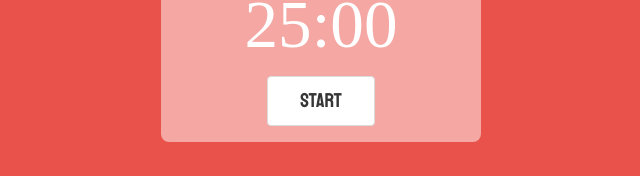
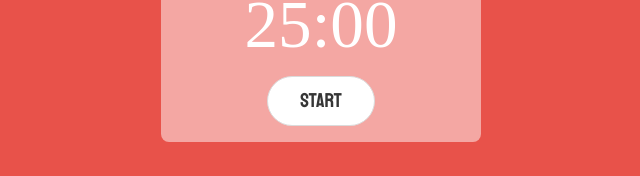
Before and after one commit to LetMeDream/Pomodoro, a Vue app: page / in a window 1280 px wide. Shown: the part 363-539 px from the top of the page, without its empty margins (319-959 px from the left). Built offline with nearby package versions, Linux system fonts and the light colour scheme.

Commit message:
put deployment to work and add some styling

```diff
--- a/src/components/timerContainer.vue
+++ b/src/components/timerContainer.vue
@@ -10,7 +10,7 @@
             </div>
         </div>
 
-        <button @click='startCount' class="button is-medium myBtn">
+        <button @click='startCount' class="button is-rounded is-medium myBtn">
             <p v-if='counting && (count!=refCount)'>Stop</p>
             <p v-else-if='count!=refCount'>Continue</p>
             <p v-else>Start</p>
--- a/vue.config.js
+++ b/vue.config.js
@@ -1,5 +1,5 @@
 module.exports = {
     publicPath: process.env.NODE_ENV === 'production'
-      ? '/pomodoro/'
+      ? '/Pomodoro/'
       : '/'
   }
```
Also changed, not shown: 1 other file (tests, documents, lock files or other folders).
